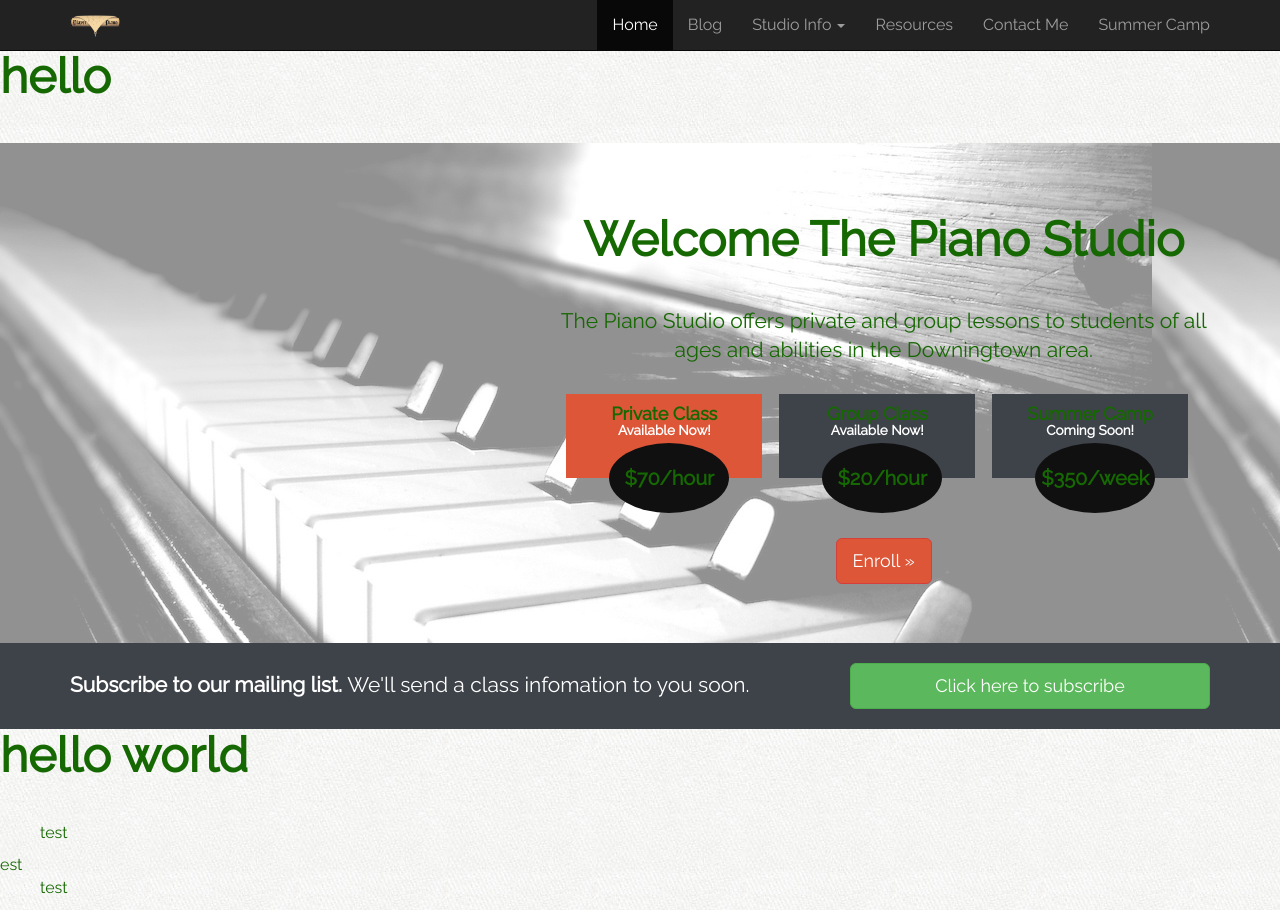
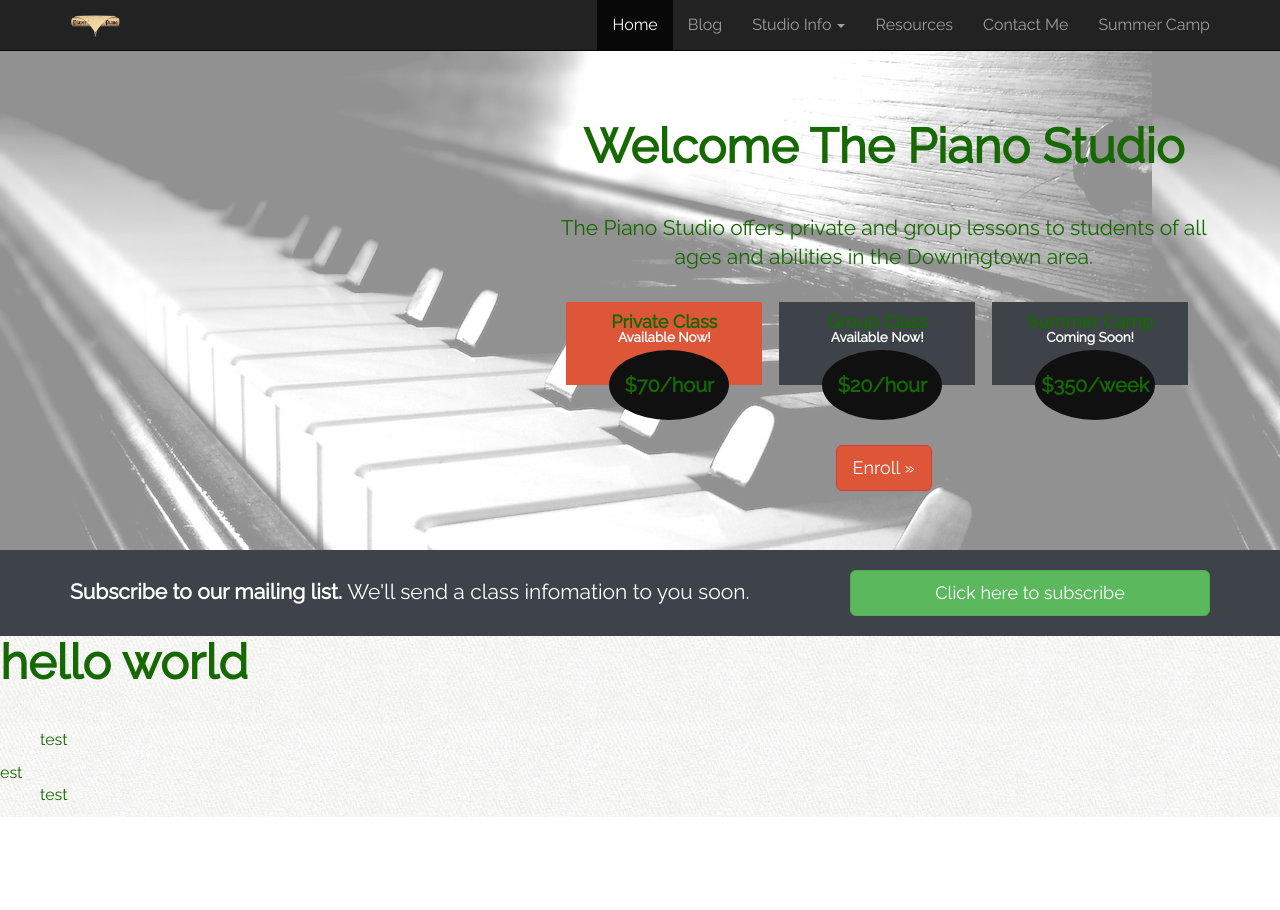
Before and after one commit to sally28/piano_teaching_wordpress, a plain HTML site: page index.html in a window 1280 px wide. After the commit the page ends 817 px from the top, so only its background shows below. Drawn offline with nearby package versions, Linux system fonts and the light colour scheme.

Commit message:
the thrid commit.

```diff
--- a/index.html
+++ b/index.html
@@ -28,8 +28,7 @@
     <![endif]-->
   </head>
   <body>
-     <!--message-->
-     <h1>hello</h1>
+
     <header class="site-header" role='banner'>
     <!-- navbar -->
     <div class="navbar-wrapper">
```
